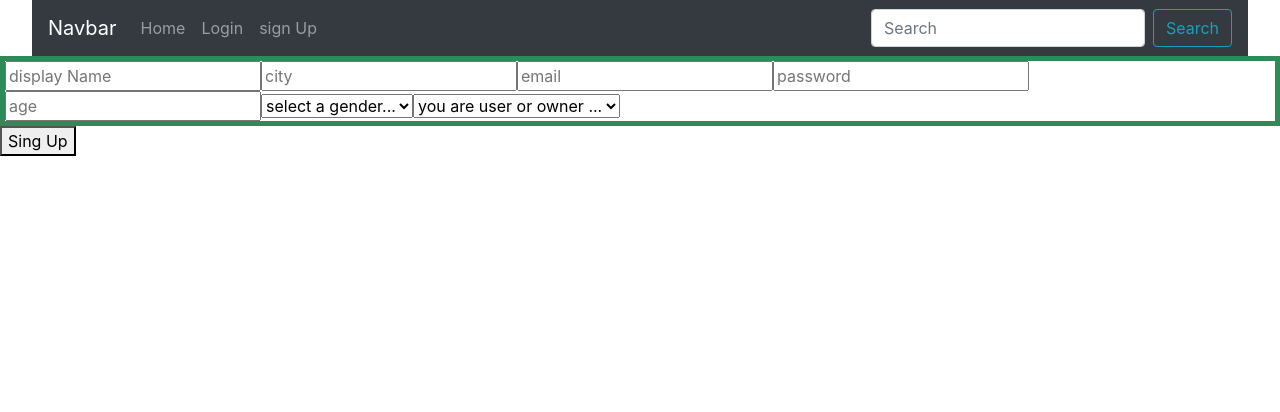
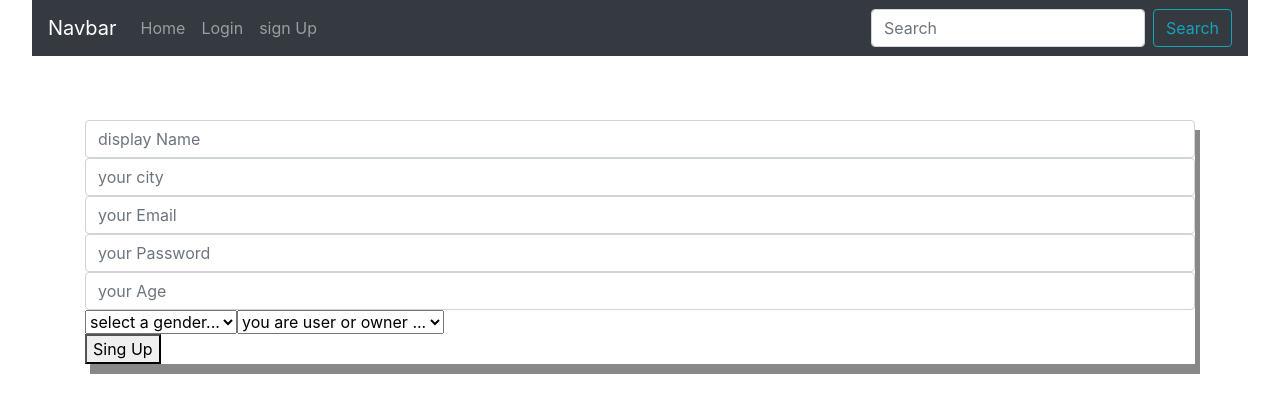
Before and after one commit to Dark-Web-Team/MERAKI_Academy_Project_5, a React (Create React App) app in the folder frontend/: page /signUp in a window 1280 px wide. Shown: the top 412 px of the page. Built offline with nearby package versions, Linux system fonts and the light colour scheme.

Commit message:
styleForSignUp

```diff
--- a/frontend/src/components/auth/signUp/SignUp.js
+++ b/frontend/src/components/auth/signUp/SignUp.js
@@ -1,6 +1,7 @@
-import React, { useState,  } from "react";
+import React, { useState } from "react";
 import axios from "axios";
 import { useHistory } from "react-router-dom";
+import { FormControl } from "react-bootstrap";
 import "./signUp.css";
 require("dotenv").config();
 
@@ -55,48 +56,55 @@ export default function SignUp() {
   };
 
   return (
-    <div>
+    <div className="container">
+
+
       <div className="sign-up-input">
-        <input
-          className="registerInput"
+        <FormControl
+          placeholder="display Name"
           type="text"
-          placeholder="display Name"
-          required={true}
+          aria-label="Large"
+          aria-describedby="inputGroup-sizing-sm"
           onChange={(e) => {
             setDisplayName(e.target.value);
           }}
         />
-        <input
-          className="registerInput"
+        <FormControl
+          placeholder="your city"
           type="text"
-          placeholder="city"
+          aria-label="Large"
+          aria-describedby="inputGroup-sizing-sm"
           onChange={(e) => {
             setCity(e.target.value);
           }}
         />
-        <input
-          className="registerInput"
+        <FormControl
+          placeholder="your Email"
           type="text"
-          placeholder="email"
+          aria-label="Large"
+          aria-describedby="inputGroup-sizing-sm"
           onChange={(e) => {
             setEmail(e.target.value);
           }}
         />
-        <input
-          className="registerInput"
+        <FormControl
+          placeholder="your Password"
           type="password"
-          placeholder="password"
+          aria-label="Large"
+          aria-describedby="inputGroup-sizing-sm"
           onChange={(e) => {
             setPassword(e.target.value);
           }}
         />
-        <input
-          className="registerInput"
+         <FormControl
+          placeholder="your Age"
           type="number"
-          placeholder="age"
+          aria-label="Large"
+          aria-describedby="inputGroup-sizing-sm"
           onChange={(e) => {
             setAge(parseInt(e.target.value));
           }}
+
         />
         <select
           onChange={(e) => {
@@ -116,11 +124,11 @@ export default function SignUp() {
           <option value={1}>user</option>
           <option value={3}>owner</option>
         </select>
-      </div>
-      <div className="sign-up-button">
+        <div className="sign-up-button">
         <button onClick={register}>Sing Up</button>
       </div>
       {errMessage ? <p>{errMessage}</p> : ""}
+      </div>
     </div>
   );
 }
--- a/frontend/src/components/auth/signUp/signUp.css
+++ b/frontend/src/components/auth/signUp/signUp.css
@@ -1,3 +1,10 @@
+.container{
+    width: 75%;
+    margin: auto;
+    margin-top: 5%;
+}
+
+
 .sign-up-input {
-    border: 5px seagreen solid;
+    box-shadow: 5px 10px #888888;
 }
--- a/frontend/src/components/navigation/Navigation.js
+++ b/frontend/src/components/navigation/Navigation.js
@@ -29,6 +29,8 @@ const Navigation = () => {
       <Button variant="outline-info">Search</Button>
     </Form>
   </Navbar>
+
+
 	</div>
 };
 
```
